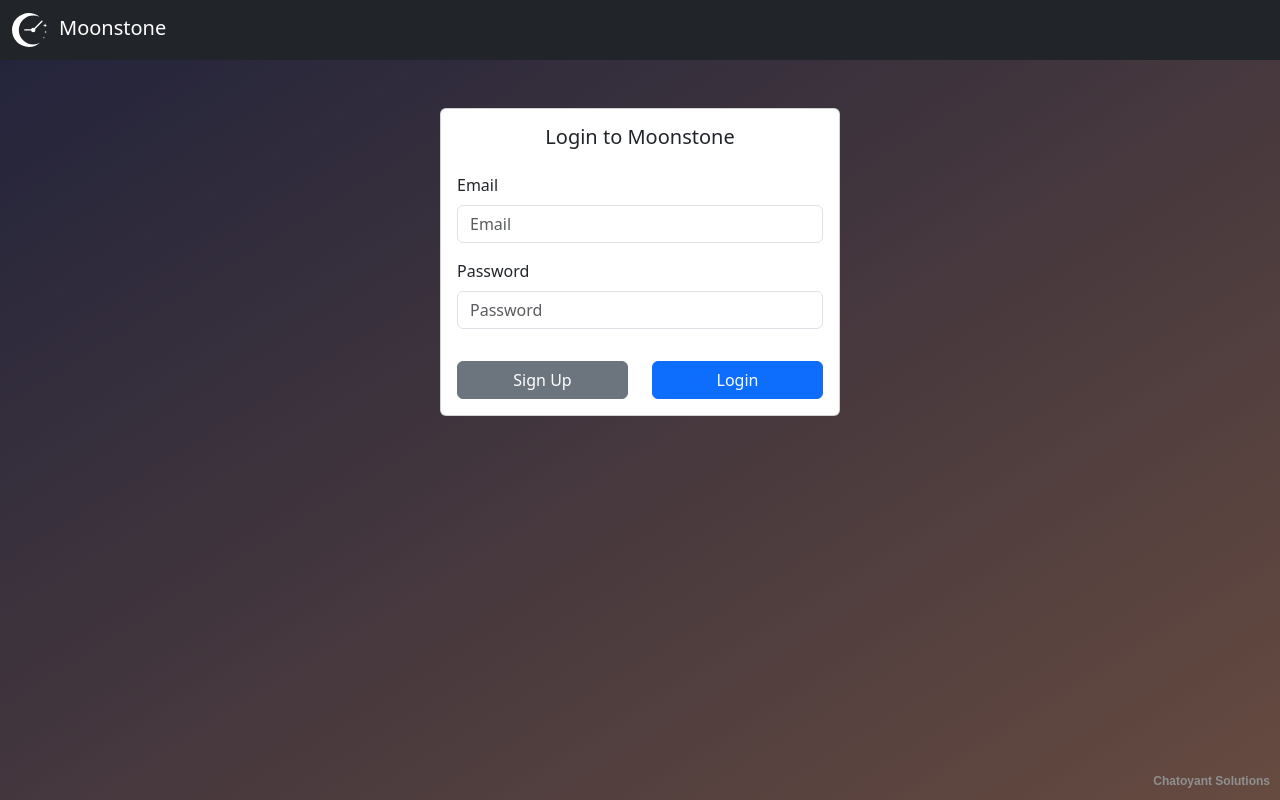
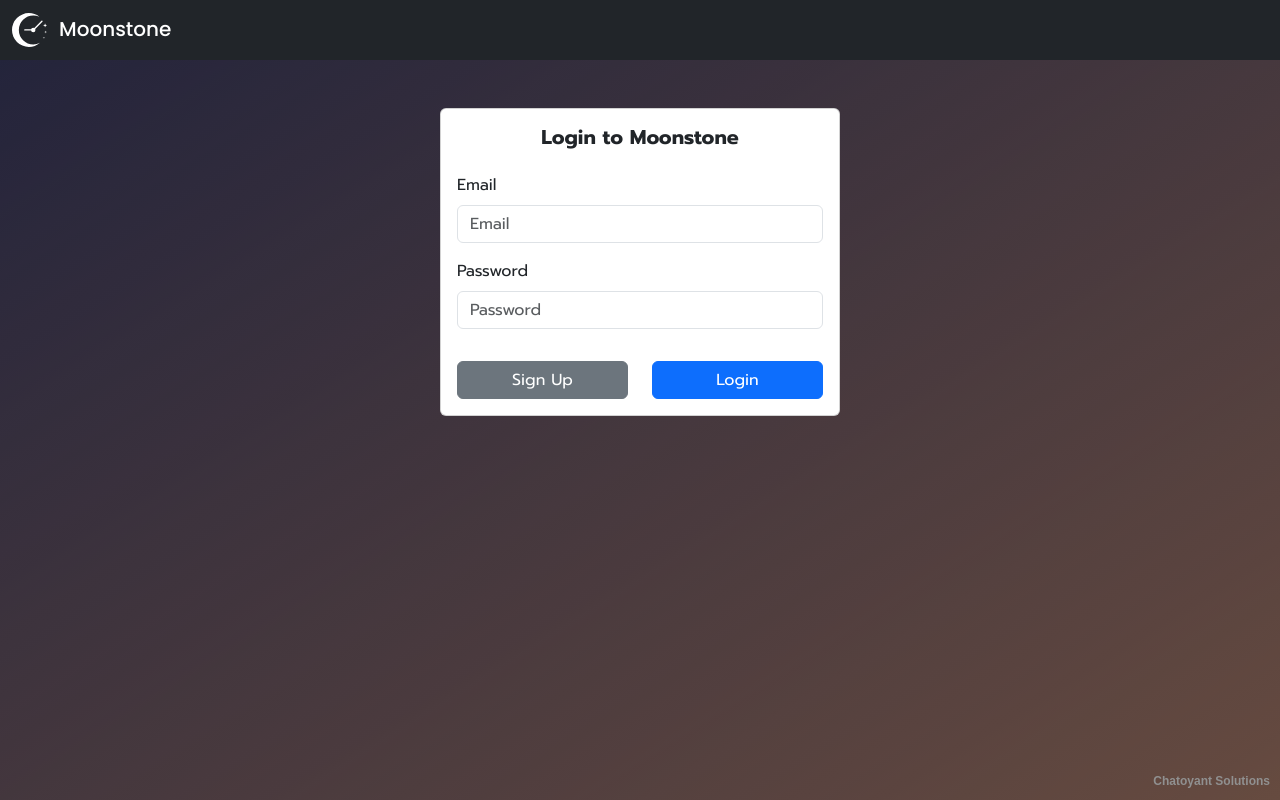
Before and after one commit to BradleyHendrickson/Moonstone, a Next.js app: page /login in a window 1280 px wide. Built offline with nearby package versions, Linux system fonts and the light colour scheme; no server answers.

Commit message:
Update fonts

```diff
--- a/app/layout.tsx
+++ b/app/layout.tsx
@@ -1,12 +1,12 @@
 
 import type { Metadata } from "next";
-import { Inter } from "next/font/google";
+
 import "./globals.css";
 import 'bootstrap/dist/css/bootstrap.min.css';
 import TopNav from '../components/navigation/topnav'
+import { poppins } from "@/utils/fonts";
 
 
-const inter = Inter({ subsets: ["latin"] });
 
 export const metadata: Metadata = {
   title: "Moonstone",
@@ -20,10 +20,9 @@ export default function RootLayout({
 }>) {
   return (
     <html lang='en'>
-      <body>
-          <TopNav />
-          {children}
-
+      <body className={poppins.className}>
+        <TopNav />
+        {children}
       </body>
     </html>
   );
--- a/app/login/page.jsx
+++ b/app/login/page.jsx
@@ -5,7 +5,13 @@ import "../globals.css";
 //import { login, signup, signUpUser, signInUser } from './actions'
 import { Container, Card, CardTitle, Row, Col, Button, Form, FormGroup, Label, Input, CardBody, Alert} from 'reactstrap';
 import { createClient } from '@/utils/supabase/client'
+import { Lora, Prompt, Inter } from 'next/font/google'
 
+const prompt = Prompt({
+  subsets: ['latin'],
+  weight: ['400', '700'], // You can specify the weights you need
+  display: 'swap',
+});
 
 export default function Login() {
   const supabase = createClient()
@@ -67,7 +73,7 @@ export default function Login() {
         }}
       ></div>
 
-    <Container>
+    <Container className={prompt.className}>
       <script src="https://accounts.google.com/gsi/client" async></script>
     <Row>
       <Col style={{
@@ -75,7 +81,7 @@ export default function Login() {
           justifyContent: 'center',
       }}>
         <Card className='mt-5' style={{width:"400px"}}>
-        <CardTitle tag="h5" className="text-center mt-3">Login to Moonstone</CardTitle>
+        <CardTitle tag="h5" className="text-center mt-3"><strong>Login to Moonstone</strong></CardTitle>
             <CardBody>
 
               <Row>
--- a/components/entry/ProjectManager.jsx
+++ b/components/entry/ProjectManager.jsx
@@ -10,6 +10,8 @@ import { IconPlus, IconPencil, IconCheck, IconCaretDown, IconCaretUp } from '@ta
 import ProjectCard from '@/components/entry/ProjectCard';
 import WorkSessionCard from '@/components/entry/WorkSessionCard';
 import moment from 'moment';
+import { poppins } from '@/utils/fonts';
+
 
 function createGreetingString(currentTime, userName) {
 	if (currentTime < 12) {
@@ -460,14 +462,14 @@ export default function ProjectManager() {
 					<Row>
 						<Col>
 							<p tag="h6" className="mt-3 mb-1" style={{ float: 'right' }}>
-								<strong>Total Hours: {totalHours.toFixed(2)} hrs</strong>
+								<strong className={poppins.className}>Total Hours: {totalHours.toFixed(2)} hrs</strong>
 							</p>
 						</Col>
 					</Row>
 					<Row>
 						<Col>
 							<p tag="h6" className="mt-0" style={{ float: 'right', color: 'Green' }}>
-								<strong>Total Billable Hours: {totalBillableHours.toFixed(2)} hrs</strong>
+								<strong className={poppins.className}>Total Billable Hours: {totalBillableHours.toFixed(2)} hrs</strong>
 							</p>
 						</Col>
 					</Row>
--- a/components/entry/WorkSessionCard.jsx
+++ b/components/entry/WorkSessionCard.jsx
@@ -3,6 +3,9 @@ import { Card, CardBody, CardTitle, CardText, Row, Col } from 'reactstrap';
 import moment from 'moment'; // Ensure moment.js is installed
 import { IconPencil } from '@tabler/icons-react';
 import EditWorkSessionModal from './EditWorkSessionModal';
+import { poppins } from '@/utils/fonts';
+
+
 
 const WorkSessionCard = ({ workSession, projectName, updateWorkSession }) => {
     const formatTime = (time) => {
@@ -38,7 +41,7 @@ const WorkSessionCard = ({ workSession, projectName, updateWorkSession }) => {
     }
 
     return (
-        <div key={workSession.id} className="mt-2">
+        <div key={workSession.id} style={{marginTop: "0.5em"}} className={poppins.className}>
             <CardBody onClick={toggle}
                 onMouseEnter={handleMouseEnter}
                 onMouseLeave={handleMouseLeave}
--- a/package.json
+++ b/package.json
@@ -6,6 +6,7 @@
     "start": "next start"
   },
   "dependencies": {
+    "@next/font": "^14.2.5",
     "@supabase/ssr": "latest",
     "@supabase/supabase-js": "latest",
     "@tabler/icons-react": "^3.9.0",
--- /dev/null
+++ b/utils/fonts.js
@@ -0,0 +1,13 @@
+import { Prompt, Poppins } from 'next/font/google';
+
+export const poppins = Poppins({
+  subsets: ['latin'],
+  display: 'swap',
+  weight: ['500', '700'], // Add other weights if needed
+});
+
+export const prompt = Prompt({
+  subsets: ['latin'],
+  weight: ['600', '700', '900'], // You can specify the weights you need
+  display: 'swap',
+});
```
Also changed, not shown: app/weeklysummary/page.jsx (+5 -5 lines), 1 other file (tests, documents, lock files or other folders).
